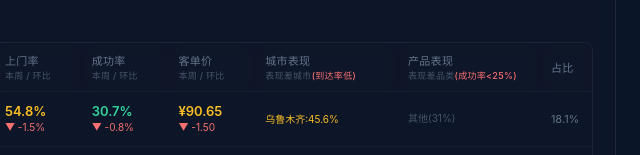
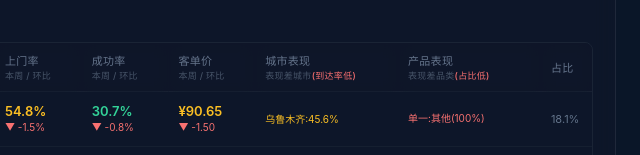
Before and after one commit to AmengYull/channel-dashboard1, a website: page dashboard.html in a window 1280 px wide. Shown: the part 797-952 px from the top of the page, 640-1280 px from the left. Drawn offline with Linux system fonts and the light colour scheme.

Commit message:
复刻原版TOP10分析逻辑：产品表现显示具体产品组(空调/门窗等)，城市表现显示到达率

```diff
--- a/dashboard.html
+++ b/dashboard.html
@@ -620,7 +620,7 @@ body{background:#0a1628;min-height:100vh;font-family:-apple-system,BlinkMacSyste
             <th style="width:8.5%">成功率<span style="font-size:9px;color:#475569"><br>本周 / 环比</span></th>
             <th style="width:8.5%">客单价<span style="font-size:9px;color:#475569"><br>本周 / 环比</span></th>
             <th style="width:14%;white-space:normal">城市表现<span style="font-size:9px;color:#475569"><br>表现差城市<span style="color:#f87171">(到达率低)</span></span></th>
-            <th style="width:14%;white-space:normal">产品表现<span style="font-size:9px;color:#475569"><br>表现差品类<span style="color:#f87171">(成功率<25%)</span></span></th>
+            <th style="width:14%;white-space:normal">产品表现<span style="font-size:9px;color:#475569"><br>表现差品类<span style="color:#f87171">(占比低)</span></span></th>
             <th style="width:5%">占比</th>
           </tr>
         </thead>
@@ -2329,14 +2329,13 @@ function renderTop10() {
   }
   var declineProducts = ['热水器(-15%)','疏通(-6%)','电视(-0.8%)'];
 
-  // 辅助函数：获取某渠道最差城市（到达率最低的2个，阈值<45%才展示"表现差"）
+  // 辅助函数：获取某渠道最差城市（到达率最低的，阈值<45%才展示"表现差"）
   function getWorstCities(chName) {
     if (typeof CHANNEL_CITY === 'undefined' || !CHANNEL_CITY[chName]) return {note:'数据不足',bad:[]};
     var cities = CHANNEL_CITY[chName].slice();
     // 只保留订单>=20的城市（避免小样本噪音）
     cities = cities.filter(function(c){return c.orders >= 20;});
     if (cities.length === 0) {
-      // 所有城市都<20单，取最大的那个
       var allCities = CHANNEL_CITY[chName].slice();
       allCities.sort(function(a,b){return b.orders - a.orders;});
       if (allCities.length === 0) return {note:'数据不足',bad:[]};
@@ -2353,7 +2352,6 @@ function renderTop10() {
       }
     }
     if (bad.length === 0) {
-      // 没有"差"的，就显示到达率最低的1个城市
       var worst = cities[0];
       return {note: worst.city + ':' + worst.arrivalRate.toFixed(1) + '%', bad:[]};
     }
@@ -2364,37 +2362,41 @@ function renderTop10() {
     return {note: noteParts.join(' '), bad:bad};
   }
 
-  // 辅助函数：获取某渠道最差产品（成功率最低的品类，门槛30单）
+  // 辅助函数：获取某渠道最差产品（订单占比最低的品类）
   function getWorstProducts(chName) {
     if (typeof CHANNEL_PRODUCT === 'undefined' || !CHANNEL_PRODUCT[chName]) return {note:'数据不足',bad:[]};
     var products = CHANNEL_PRODUCT[chName].slice();
-    // 过滤订单量<30的产品（避免小样本）
-    products = products.filter(function(p){return p.orders >= 30;});
-    if (products.length === 0) return {note:'数据不足',bad:[]};
-
-    // 按成功率升序排序（成功率低的在前）
-    products.sort(function(a,b){return (a.successRate||0) - (b.successRate||0);});
-
+    var total = products.reduce(function(s,p){return s+p.orders;},0);
+    // 按订单量升序
+    products.sort(function(a,b){return a.orders - b.orders;});
     var bad = [];
     var maxShow = 2;
     for (var i = 0; i < products.length && bad.length < maxShow; i++) {
-      var p = products[i];
-      var sr = (p.successRate || 0).toFixed(0);
-      // 成功率<25%才算"表现差"
-      if (parseFloat(sr) < 25) {
-        bad.push({product:p.product, orders:p.orders, successRate:sr});
+      var pct = total > 0 ? (products[i].orders / total * 100).toFixed(1) : '0';
+      // 占比<3%才算"差"，或者渠道只有1-2个产品类型则标注单一
+      if (parseFloat(pct) < 3 || (products.length <= 2 && i < 1)) {
+        bad.push({product:products[i].product, orders:products[i].orders, pct:pct});
       }
     }
-
-    if (bad.length === 0) {
-      // 没有明显差的，显示成功率最低的1个
+    if (bad.length === 0 && products.length > 0) {
       var worst = products[0];
-      return {note: worst.product + '(' + (worst.successRate||0).toFixed(0) + '%)', bad:[]};
+      var wpct = total > 0 ? (worst.orders / total * 100).toFixed(1) : '0';
+      return {note: worst.product + '(' + wpct + '%)', bad:[]};
     }
-
+    if (products.length <= 2 && products.length > 0) {
+      var singleNote = products.map(function(p){
+        var sp = total>0?(p.orders/total*100).toFixed(0):'0';
+        return p.product+'('+sp+'%)';
+      }).join(' ');
+      if (bad.length === 0) bad = products.map(function(p){
+        var sp2 = total>0?(p.orders/total*100).toFixed(1):'0';
+        return {product:p.product,orders:p.orders,pct:sp2};
+      });
+      return {note: '单一:' + singleNote, bad:bad};
+    }
     var noteParts = [];
     for (var j = 0; j < bad.length; j++) {
-      noteParts.push(bad[j].product + bad[j].successRate + '%');
+      noteParts.push(bad[j].product + '(' + bad[j].pct + '%)');
     }
     return {note: noteParts.join(' '), bad:bad};
   }
```
